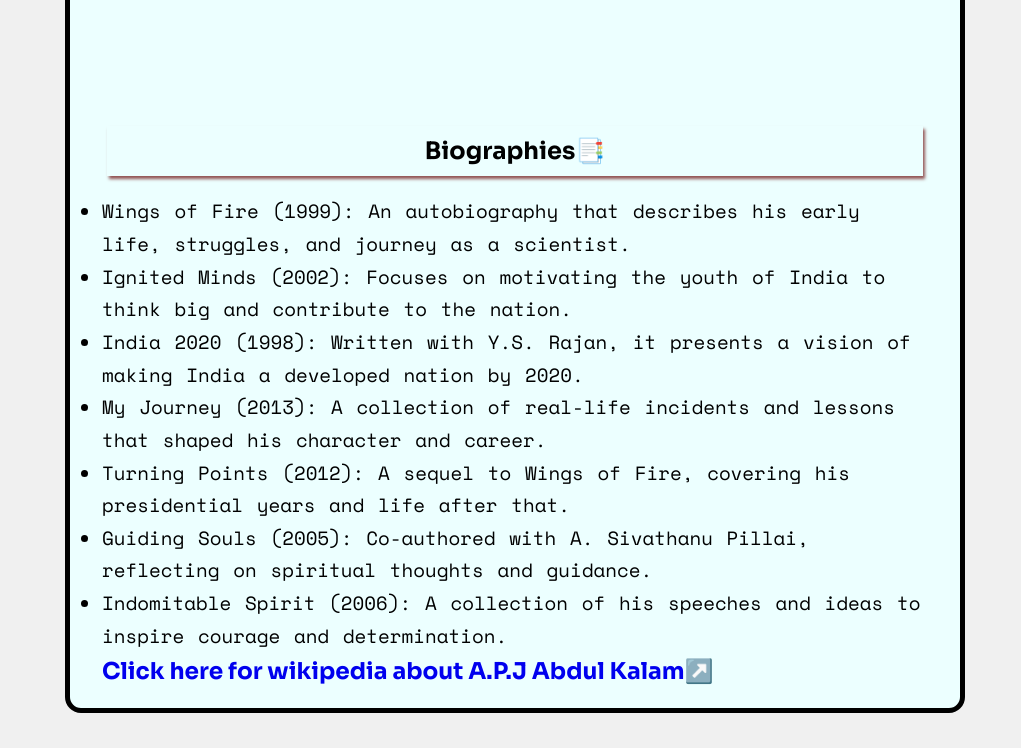
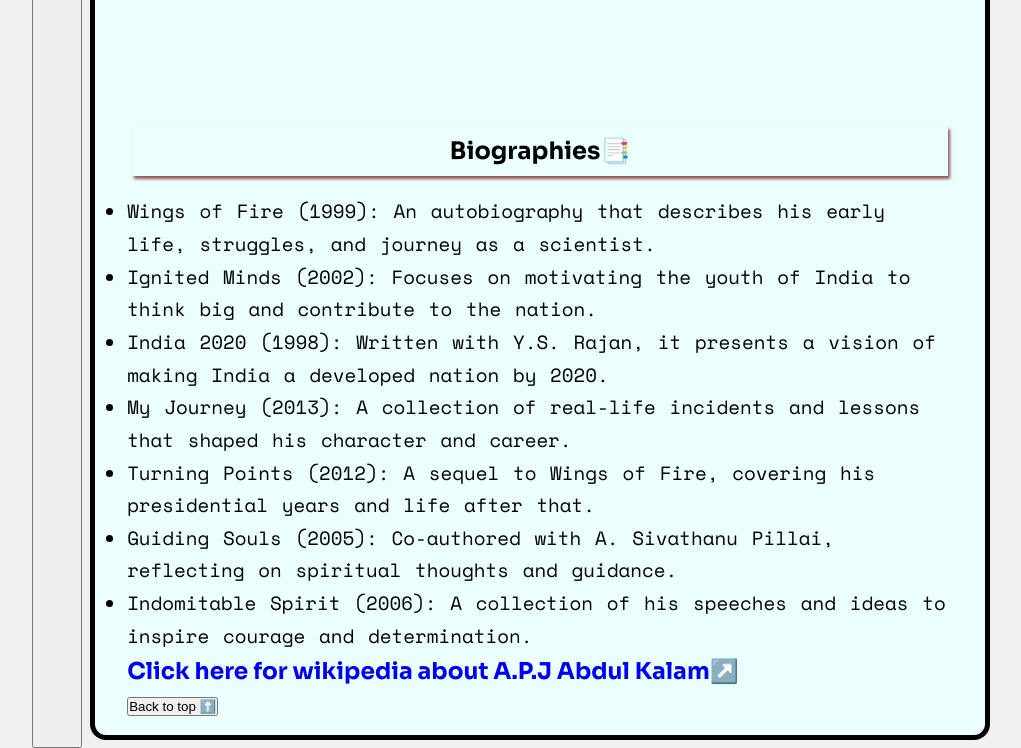
Before and after one commit to devendrayadav-22/apj-abdul-kalam, a plain HTML site: page index.html in a window 1280 px wide. Shown: the part 1406-2154 px from the top of the page, without its empty margins (125-1146 px from the left). Drawn offline with nearby package versions, Linux system fonts and the light colour scheme.

Commit message:
back to top button add

```diff
--- a/index.html
+++ b/index.html
@@ -26,7 +26,10 @@
       <div class="progress-bar">
       </div>
     </div>
+    <button class="change-mode">🌙 dark</button>
 
+    <div class="mode-change-div">
+    </div>
     <!-- main container / outer most container -->
     <div class="main-container">
       <h1 id="heading">Avul Pakir Jainulabdeen Abdul Kalam</h1>
@@ -106,6 +109,7 @@
           >Click here for wikipedia about A.P.J Abdul Kalam↗️</a
         >
       </div>
+            <button class="top-scroll btn-hide">Back to top ⬆️</button>
     </div>
     <script src="script.js"></script>
   </body>
```
